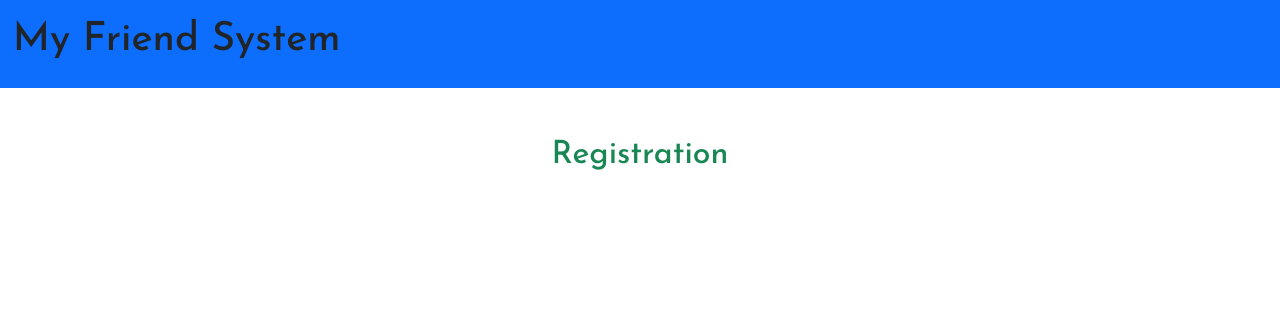
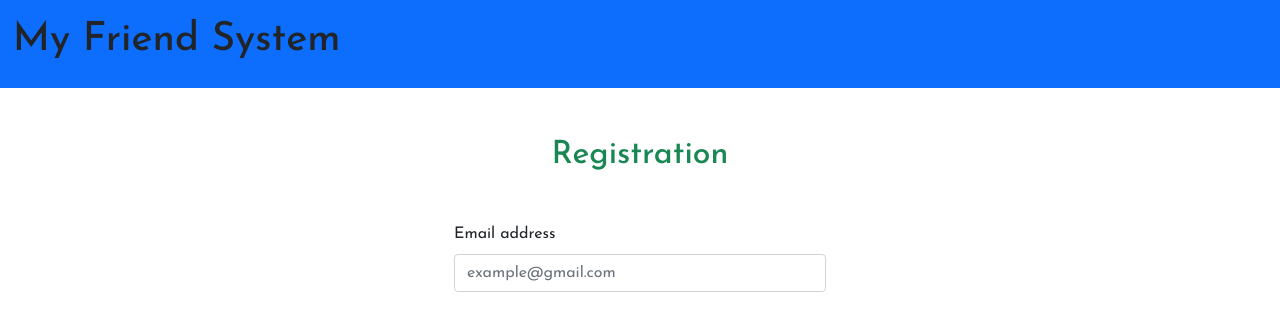
Before and after one commit to bhashana99/Friend_List-PHP, a PHP site: page /register.php in a window 1280 px wide. Shown: the top 331 px of the page. Run offline with PHP 8.4, Linux system fonts and the light colour scheme.

Commit message:
add email field

```diff
--- a/register.php
+++ b/register.php
@@ -2,4 +2,13 @@
 
 <div class="container">
     <h2 class="mt-5 text-center text-success">Registration </h2>
+    <div class="col-md-4 mt-5 mx-auto" class="text-center">
+        <form >
+            <div class="mb-3">
+                <label for="email" class="form-label">Email address</label>
+                <input type="email" class="form-control" id="email" name="email" placeholder="example@gmail.com" >
+            </div>
+
+        </form>
+    </div>
 </div>
```
